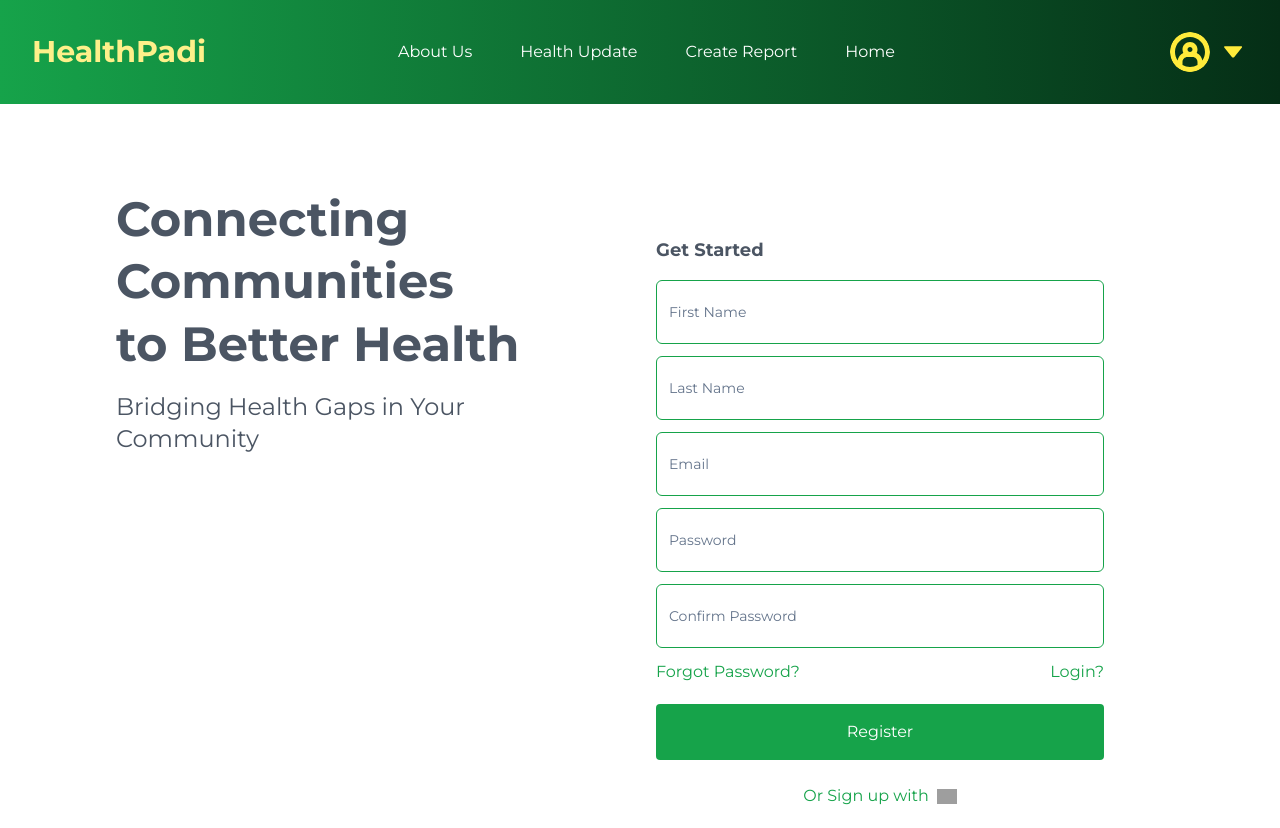
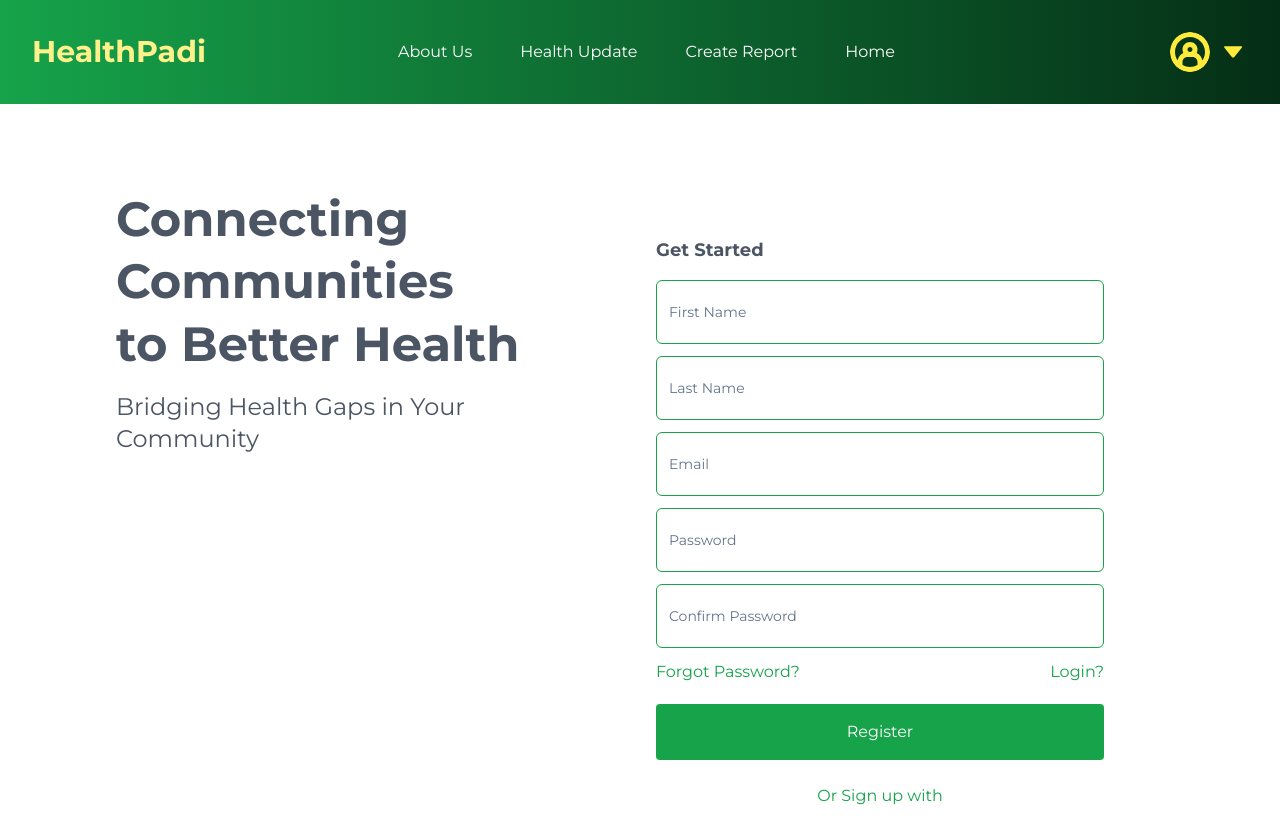
Before and after one commit to HealthPadi/HealthPadi-Frontend, a Next.js app: page /register in a window 1280 px wide. Built offline with nearby package versions, Linux system fonts and the light colour scheme; grey boxes are pictures that could not be loaded.

Commit message:
updated login.tsx and register.tsx

```diff
--- a/src/app/(auth)/login/page.tsx
+++ b/src/app/(auth)/login/page.tsx
@@ -4,7 +4,6 @@ import { Input } from "@/components/ui/input";
 import Link from "next/link";
 import MainHeader from "../../../components/ui/main-header";
 import HeroText from "../../../components/ui/hero-text";
-import googleLogo from "../../../../assets/icons/google.svg";
 import Image from "next/image";
 export default function Login() {
   return (
@@ -49,14 +48,14 @@ export default function Login() {
             <div className="flex justify-center items-center w-full mt-3">
               <p className="text-green-600 flex items-center">
                 Or Sign in with{" "}
-                <Link href="/google" className="ml-2">
+                {/* <Link href="/google" className="ml-2">
                   <Image
                     src={googleLogo}
                     alt="Google logo"
                     width={20}
                     height={20}
                   />
-                </Link>
+                </Link> */}
               </p>
             </div>
           </div>
--- a/src/app/(auth)/register/page.tsx
+++ b/src/app/(auth)/register/page.tsx
@@ -5,8 +5,6 @@ import Image from "next/image";
 
 import HeroText from "../../../components/ui/hero-text";
 import MainHeader from "../../../components/ui/main-header";
-
-import googleLogo from "../../../../assets/icons/google.svg";
 
 export default function Register() {
   return (
@@ -64,14 +62,14 @@ export default function Register() {
             <div className="flex justify-center items-center w-full mt-3">
               <p className="text-green-600 flex items-center">
                 Or Sign up with{" "}
-                <Link href="/google" className="ml-2">
+                {/* <Link href="/google" className="ml-2">
                   <Image
                     src={googleLogo}
                     alt="Google logo"
                     width={20}
                     height={20}
                   />
-                </Link>
+                </Link> */}
               </p>
             </div>
           </div>
```
